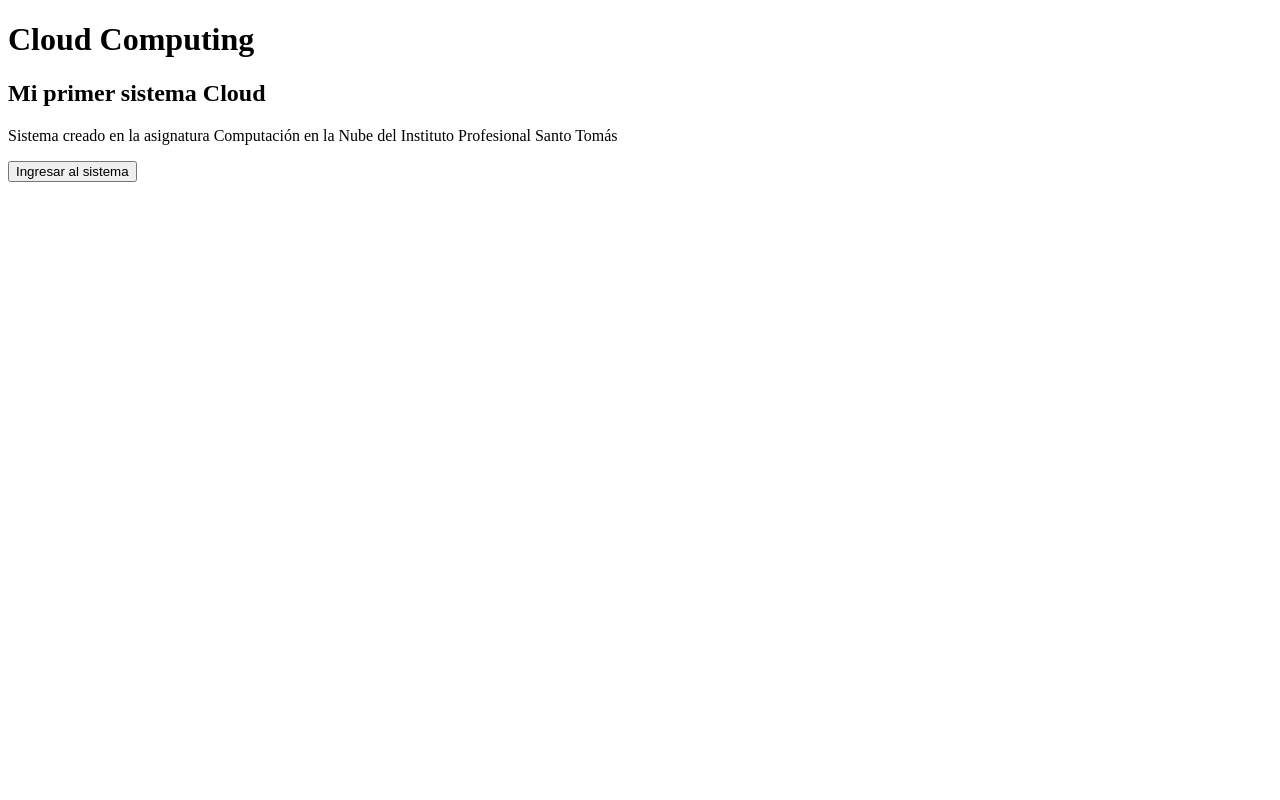
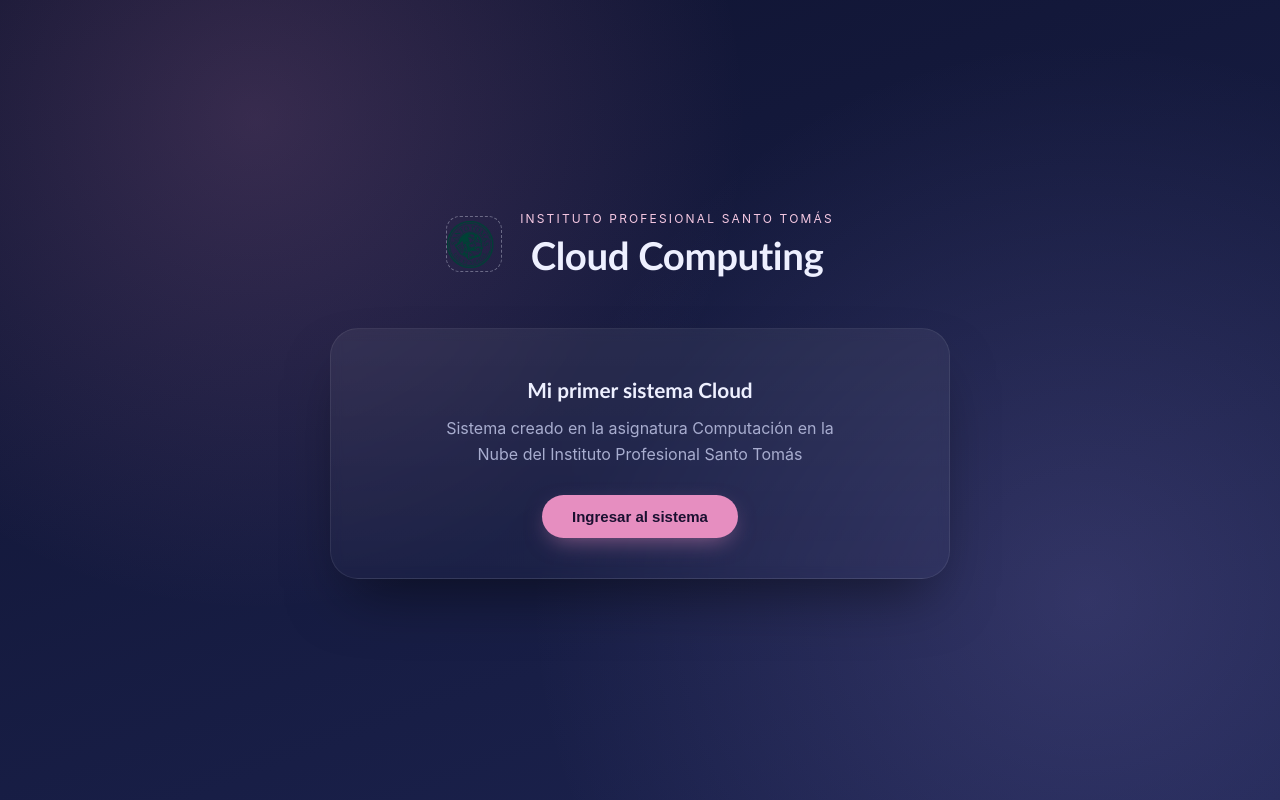
Before and after one commit to rocioarevaloisla-pixel/nube, a plain HTML site: page index.html in a window 1280 px wide. Drawn offline with Linux system fonts and the light colour scheme.

Commit message:
estetica wa

```diff
--- a/index.html
+++ b/index.html
@@ -1,20 +1,34 @@
 <!DOCTYPE html>
-<html>
+<html lang="es">
 <head>
+<meta charset="UTF-8">
 <title>Cloud Computing</title>
+<link rel="stylesheet" href="style.css">
 </head>
 
 <body>
 
+<div class="container">
+    <div class="header">
+        <div class="logo-placeholder">
+            <img src="logo.png" alt="Logo" style="width:100%; height:100%; object-fit:contain; border-radius:14px;">
+        </div>
+        <div>
+            <p class="eyebrow">Instituto Profesional Santo Tomás</p>
             <h1>Cloud Computing</h1>
+        </div>
+    </div>
 
+    <div class="cards">
+        <div class="card extendida">
             <h2>Mi primer sistema Cloud</h2>
-
             <p>
                 Sistema creado en la asignatura Computación en la Nube del Instituto Profesional Santo Tomás
             </p>
-
             <button>Ingresar al sistema</button>
+        </div>
+    </div>
+</div>
 
 </body>
 </html>
--- /dev/null
+++ b/style.css
@@ -0,0 +1,128 @@
+:root {
+    --bg-deep: #0f1330;
+    --bg-mid: #1c2350;
+    --accent: #e68ec0;
+    --accent-soft: #f6c9e3;
+    --lilac: #b9a6ff;
+    --text: #eef0ff;
+    --text-dim: #a8adcf;
+}
+
+* { box-sizing: border-box; }
+
+body {
+    margin: 0;
+    min-height: 100vh;
+    font-family: 'Inter', 'Trebuchet MS', sans-serif;
+    color: var(--text);
+    background:
+        radial-gradient(circle at 20% 15%, rgba(230,142,192,0.18), transparent 40%),
+        radial-gradient(circle at 85% 75%, rgba(185,166,255,0.16), transparent 45%),
+        linear-gradient(160deg, var(--bg-deep), var(--bg-mid));
+    display: flex;
+    align-items: center;
+    justify-content: center;
+}
+
+.container {
+    width: 80%;
+    max-width: 640px;
+    margin: 0 auto;
+    text-align: center;
+    padding: 60px 0;
+}
+
+.header {
+    display: flex;
+    align-items: center;
+    justify-content: center;
+    gap: 18px;
+    margin-bottom: 40px;
+}
+
+.logo-placeholder {
+    width: 56px;
+    height: 56px;
+    border-radius: 14px;
+    border: 1.5px dashed rgba(238,240,255,0.35);
+    display: flex;
+    align-items: center;
+    justify-content: center;
+    font-size: 10px;
+    letter-spacing: 0.05em;
+    color: var(--text-dim);
+    flex-shrink: 0;
+}
+
+.eyebrow {
+    font-size: 12px;
+    letter-spacing: 0.18em;
+    text-transform: uppercase;
+    color: var(--accent-soft);
+    margin: 0 0 6px;
+}
+
+h1 {
+    font-family: 'Space Grotesk', 'Trebuchet MS', sans-serif;
+    font-size: 2.4rem;
+    font-weight: 700;
+    margin: 0;
+    letter-spacing: -0.01em;
+}
+
+.cards {
+    display: flex;
+    justify-content: center;
+}
+
+.card.extendida {
+    text-align: center;
+    background: linear-gradient(180deg, rgba(255,255,255,0.06), rgba(255,255,255,0.02));
+    border: 1px solid rgba(255,255,255,0.08);
+    backdrop-filter: blur(6px);
+    padding: 48px 40px 40px;
+    margin: 10px;
+    border-radius: 28px;
+    width: 100%;
+    box-shadow: 0 30px 60px -20px rgba(0,0,0,0.5);
+}
+
+.card h2 {
+    font-family: 'Space Grotesk', 'Trebuchet MS', sans-serif;
+    font-size: 1.3rem;
+    margin: 0 0 14px;
+    color: var(--text);
+}
+
+.card p {
+    text-align: center;
+    color: var(--text-dim);
+    line-height: 1.6;
+    max-width: 42ch;
+    margin: 0 auto 28px;
+}
+
+button {
+    background: var(--accent);
+    border: none;
+    color: #1a1030;
+    font-weight: 600;
+    padding: 13px 30px;
+    border-radius: 999px;
+    font-size: 15px;
+    cursor: pointer;
+    transition: transform 0.15s ease, box-shadow 0.15s ease;
+    box-shadow: 0 8px 24px -8px rgba(230,142,192,0.6);
+}
+
+button:hover {
+    transform: translateY(-2px);
+    box-shadow: 0 12px 28px -8px rgba(230,142,192,0.75);
+}
+
+table { width: 90%; }
+
+@media (max-width: 600px) {
+    h1 { font-size: 1.8rem; }
+    .card.extendida { padding: 40px 24px 32px; }
+}
```
Also changed, not shown: logo.png (added). Lines whose indentation alone changed are shown as unchanged.
